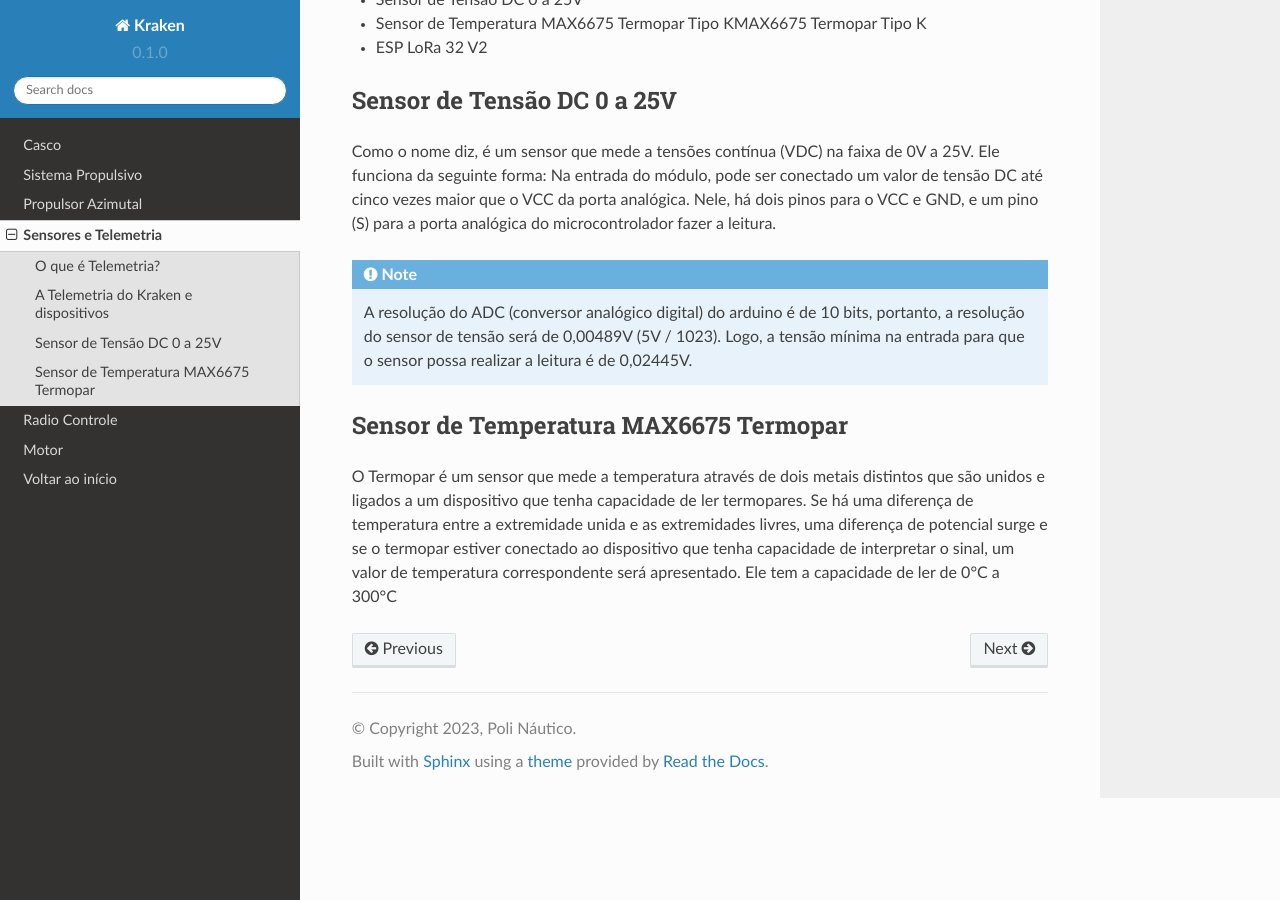
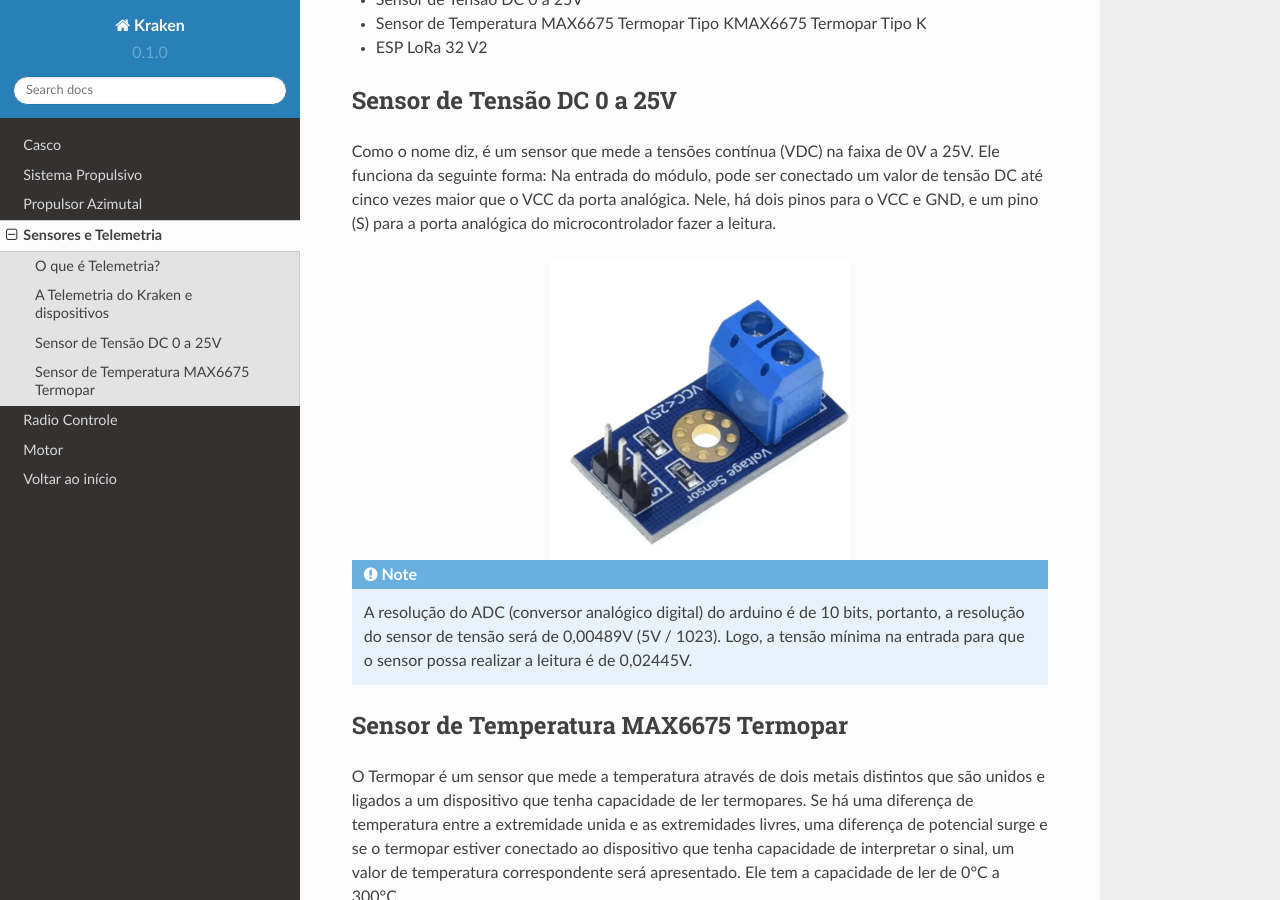
Before and after one commit to polinautico/RTD-Kraken, a Sphinx documentation site: the page built from docs/source/sensores.rst, in a window 1280 px wide and 900 px high, scrolled down 903 px. Built offline with Sphinx 7.4.7 and the Read the Docs theme 2.0.0, drawn with Linux system fonts in a browser that asks for light colours.

Commit message:
Update sensores.rst

```diff
--- a/docs/source/sensores.rst
+++ b/docs/source/sensores.rst
@@ -29,6 +29,10 @@ Como o nome diz, é um sensor que mede a tensões contínua (VDC) na faixa de 0V
 Na entrada do módulo, pode ser conectado um valor de tensão DC até cinco vezes maior que o VCC da porta analógica.
 Nele, há dois pinos para o VCC e GND, e um pino (S) para a porta analógica do microcontrolador fazer a leitura.
 
+.. image:: imagens/tensaosens.png
+  :align: center
+  :width: 300
+
 .. note::  A resolução do ADC (conversor analógico digital) do arduino é de 10 bits, portanto, a resolução do sensor de tensão será de 0,00489V (5V / 1023). Logo, a tensão mínima na entrada para que o sensor possa realizar a leitura é de 0,02445V.
 
 Sensor de Temperatura MAX6675 Termopar
```
